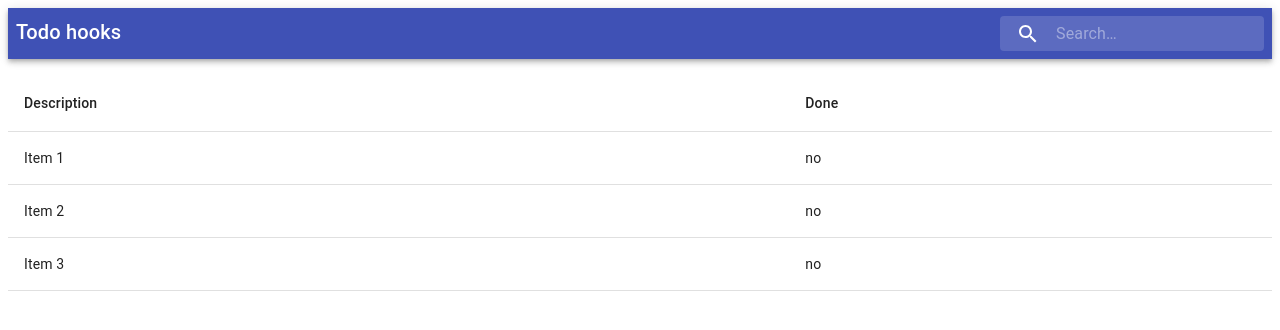
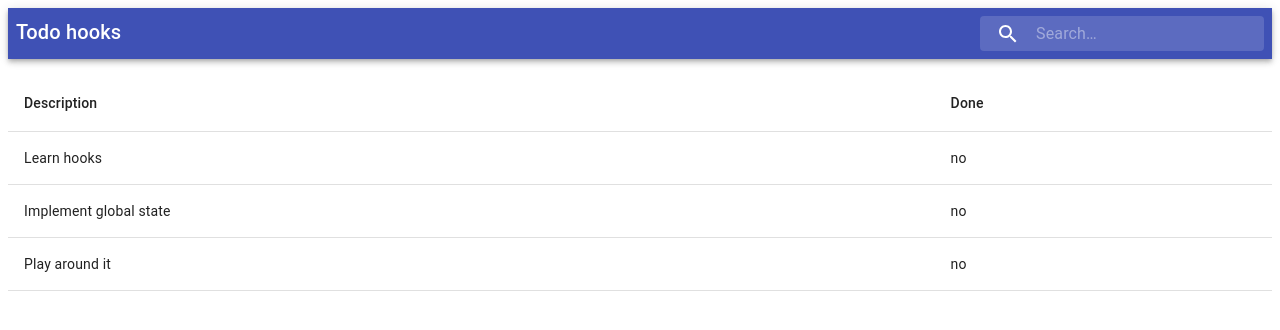
Before and after one commit to vanderleisilva/react-context, a React (Create React App) app: page / in a window 1280 px wide. Shown: the top 330 px of the page. Built offline with nearby package versions, Linux system fonts and the light colour scheme.

Commit message:
fix search mechanism

```diff
--- a/src/components/filter/index.js
+++ b/src/components/filter/index.js
@@ -25,7 +25,6 @@ export default () => {
           root: classes.inputRoot,
           input: classes.inputInput,
         }}
-        inputProps={{ 'aria-label': 'search' }}
       />
     </div>
   );
--- a/src/components/filter/styles.js
+++ b/src/components/filter/styles.js
@@ -9,11 +9,6 @@ export default ({ spacing, breakpoints, shape, palette, transitions }) => ({
       backgroundColor: fade(palette.common.white, 0.25),
     },
     marginLeft: 0,
-    width: '100%',
-    [breakpoints.up('sm')]: {
-      marginLeft: spacing(3),
-      width: 'auto',
-    },
   },
   searchIcon: {
     width: spacing(7),
@@ -30,9 +25,5 @@ export default ({ spacing, breakpoints, shape, palette, transitions }) => ({
   inputInput: {
     padding: spacing(1, 1, 1, 7),
     transition: transitions.create('width'),
-    width: '100%',
-    [breakpoints.up('md')]: {
-      width: 200,
-    },
   },
 });
--- a/src/context/todo/initialState.js
+++ b/src/context/todo/initialState.js
@@ -2,17 +2,17 @@ export default {
   todos: [
     {
       id: 1,
-      name: 'Item 1',
+      name: 'Learn hooks',
       done: false,
     },
     {
       id: 2,
-      name: 'Item 2',
+      name: 'Implement global state',
       done: false,
     },
     {
       id: 3,
-      name: 'Item 3',
+      name: 'Play around it',
       done: false,
     },
   ],
--- a/src/hooks/useTodo.js
+++ b/src/hooks/useTodo.js
@@ -13,8 +13,7 @@ export default () => {
   const setFilter = filter => {
     setState(st => ({
       ...st,
-      todos: st.todos.filter(todo => RegExp(todo.name, 'i').test(filter)),
-      filter
+      filter,
     }));
   };
 
@@ -24,6 +23,8 @@ export default () => {
     setFilter,
     remove,
     filter: state.filter,
-    todos: state.todos,
+    todos: !state.filter
+      ? state.todos
+      : state.todos.filter(t => RegExp(state.filter, 'i').test(t.name)),
   };
 };
```
